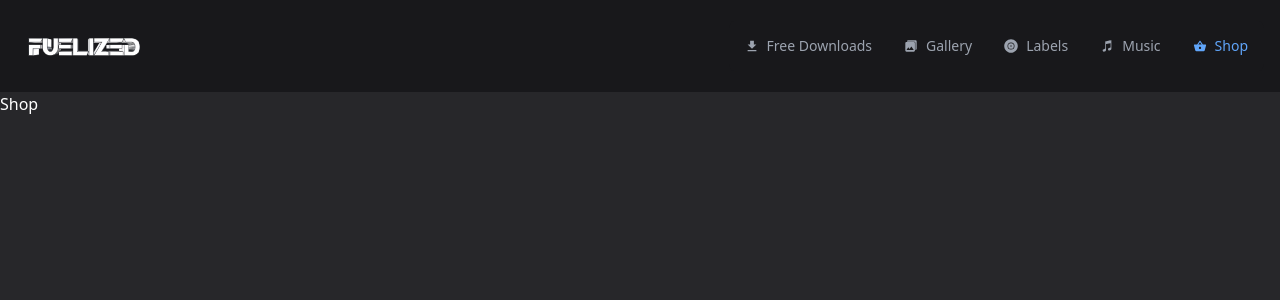
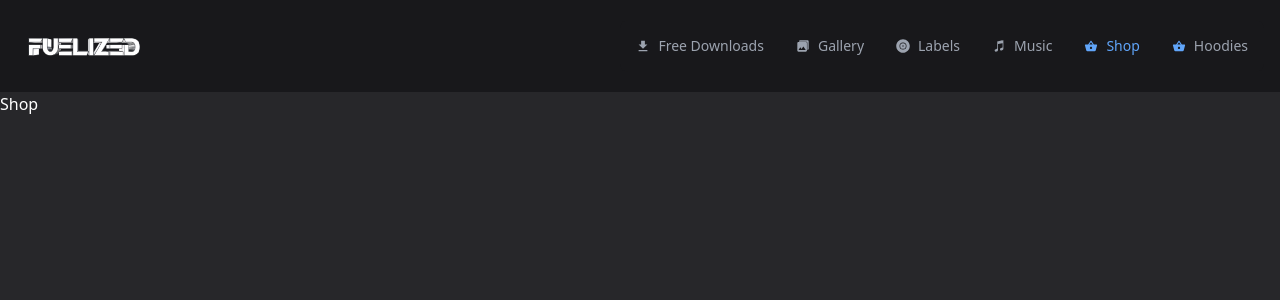
Before and after one commit to FUELIZED/FuelizedWebshopReact, a React (Vite) app: page /shop in a window 1280 px wide. Shown: the top 300 px of the page. Built offline with nearby package versions, Linux system fonts and the light colour scheme.

Commit message:
Added hoodies page
Inlcuding routing

```diff
--- /dev/null
+++ b/src/pages/Hoodies.jsx
@@ -0,0 +1,10 @@
+import { Nav } from './components/Nav.jsx';
+
+export const Hoodies = () => {
+    return (
+        <>
+            <Nav active="hoodies"/>
+            <h1>Hoodies</h1>
+        </>
+    )
+};
--- a/src/pages/components/Nav.jsx
+++ b/src/pages/components/Nav.jsx
@@ -49,6 +49,11 @@ export const Nav = (arg) => {
                             {shopIcon}Shop
                         </Link>
                     </li>
+                    <li>
+                        <Link to="/shop" className={`${navStyle} ${arg.active === "hoodies" ? "text-blue-400": "text-gray-400"}`}>
+                            {shopIcon}Hoodies
+                        </Link>
+                    </li>
                 </ul>
                 </div>
             </div>
```
